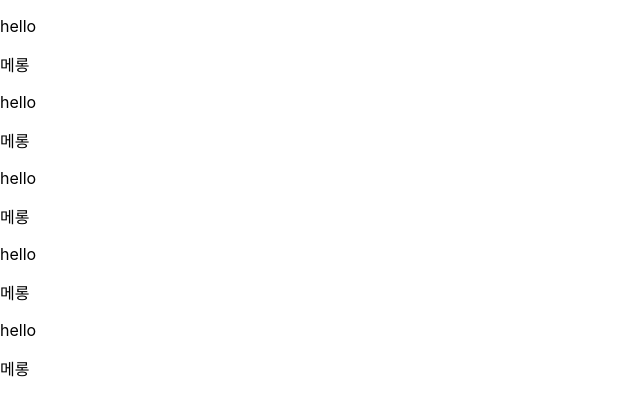
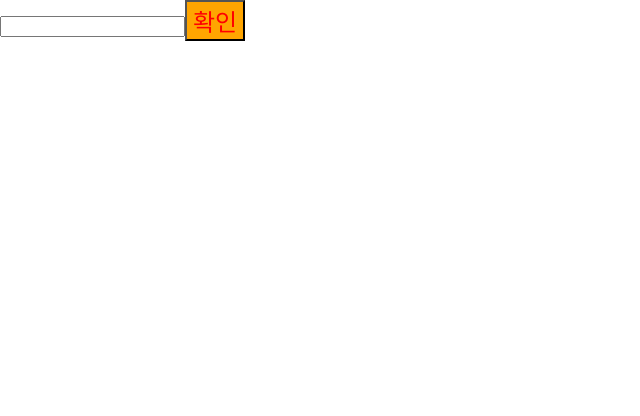
Before and after one commit to woozz12/react-practice, a React (Create React App) app: page / in a window 1280 px wide. Shown: the top 416 px of the page, without its empty margins (0-640 px from the left). Built offline with nearby package versions, Linux system fonts and the light colour scheme; the HTML template or start-up script is replaced by a standard one.

Commit message:
2.이벤트와 스타일

```diff
--- a/src/App.js
+++ b/src/App.js
@@ -1,5 +1,7 @@
 import './App.css';
 import SayHello from './SayHello';
+import SubmitEvent from './component/chap01_event/SubmitEvent';
+
 
 
 
@@ -22,7 +24,7 @@
   //{} 안에서 함수의 호출문이나 변수참조는 가능.
   return (
     <>
-      { looping() }
+      <SubmitEvent />
     </>
   );
 }
--- /dev/null
+++ b/src/component/chap01_event/SubmitEvent.js
@@ -0,0 +1,33 @@
+import React from 'react'
+import './style.css'
+
+
+const SubmitEvent = () => {
+
+    const send = e => {
+        e.preventDefault(); //submit 기능 중지.
+
+        const $nick = document.getElementById('nickName');
+        console.log($nick.value);
+    }
+
+    const buttonStyle = {
+        color : 'red',
+        backgroundColor : 'orange',
+        fontSize : '1.5em'
+    };
+
+    return (
+
+    <form onSubmit={send}>
+        <input type='text' id='nickName' name='nick'/>
+        <button style={buttonStyle} type='submit'>확인</button>
+    </form>
+
+
+
+
+  );
+}
+
+export default SubmitEvent;
--- /dev/null
+++ b/src/component/chap01_event/style.css
@@ -0,0 +1,5 @@
+button {
+    color: red;
+    background-color: orange;
+    font-size: 1.5em;
+}
```
Also changed, not shown: src/component/chap01_event/ChangeEvent.js (added, +27 -0 lines), src/component/chap01_event/ClickEvent.js (added, +30 -0 lines).
